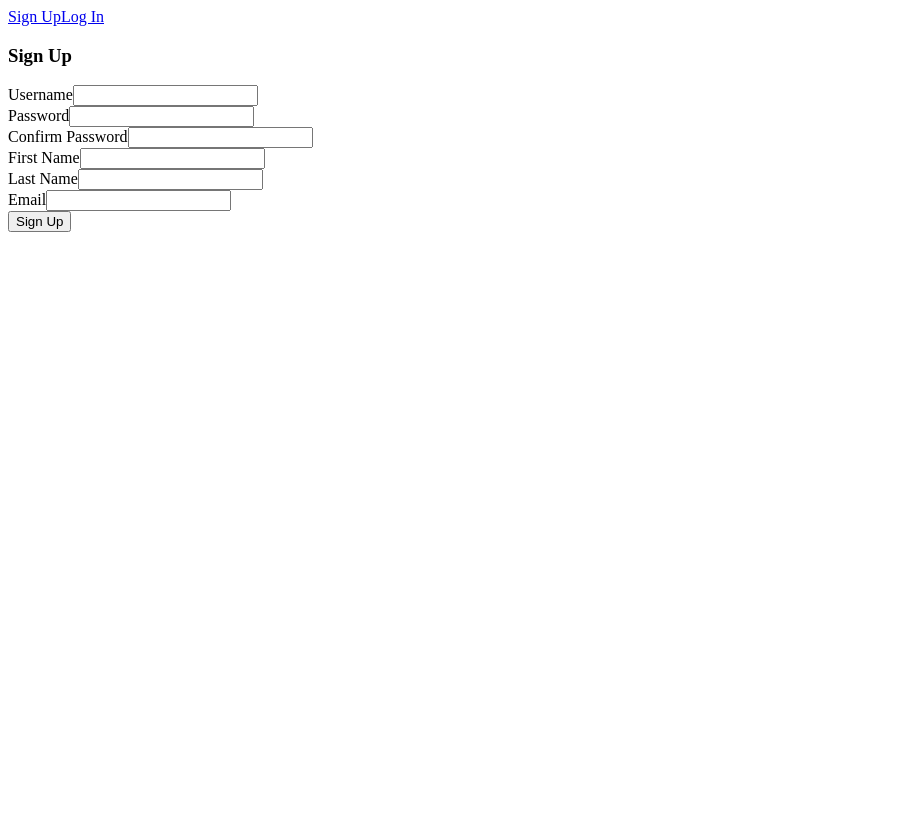
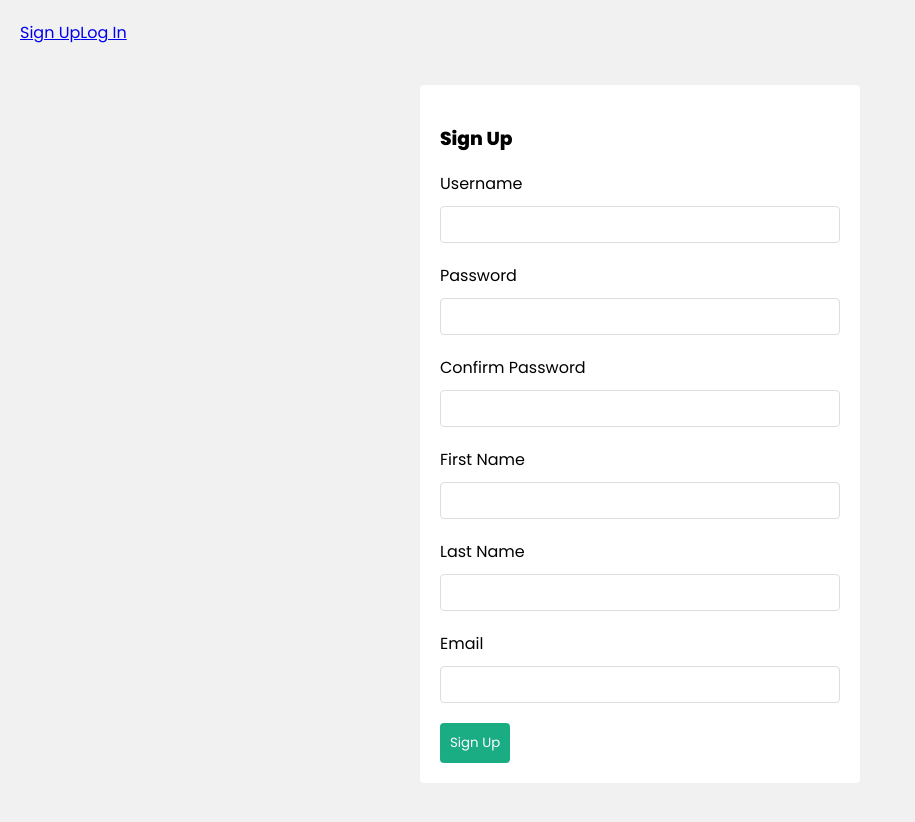
Before and after one commit to itaibenjy/MemoMaster, a React (Create React App) app in the folder Dashboard-client/: page /signup in a window 1280 px wide. Shown: the top 822 px of the page, without its empty margins (0-915 px from the left). Before the commit the page ends 800 px from the top, so only its background shows below. Built offline with nearby package versions, Linux system fonts and the light colour scheme; no server answers.

Commit message:
login frontend start

```diff
--- /dev/null
+++ b/Dashboard-client/src/hooks/useSignup.js
@@ -0,0 +1,42 @@
+import { useState } from 'react';
+import { useAuthContext } from '../hooks/useAuthContext';
+
+export function useSignup(){
+    const [error, setError] = useState(null);
+    const [isLoading, setIsLoading] = useState(null)
+    const { dispatch } = useAuthContext()
+
+    async function signup(details) {
+        // check if the passwords match
+        if (details.password !== details.confirmPassword) {
+        setError("Passwords do not match")
+        return;
+        }
+
+        setIsLoading(true)
+        const response = await fetch("/api/user/signup", {
+            method: "POST",
+            headers: {
+                "Content-Type": "application/json"
+            },
+            body: JSON.stringify(details)
+        })
+        const data = await response.json()
+
+        setIsLoading(false)
+
+        if (!response.ok) {
+            setError(data.error)
+        }
+
+        if (response.ok) {
+            // save the user to local storage
+            localStorage.setItem("user", JSON.stringify(data))
+
+            // update the auth context
+            dispatch({ type: "LOGIN", payload: data })
+        }
+    }
+
+    return { signup, error, isLoading}
+}
--- /dev/null
+++ b/Dashboard-client/src/index.css
@@ -0,0 +1,130 @@
+/* google font */
+@import url('https://fonts.googleapis.com/css2?family=Poppins:wght@300;400;500;600;800&family=VT323&display=swap');
+
+/* layout */
+:root {
+  --primary: #1aac83;
+  --error: #e7195a;
+}
+body {
+  background: #f1f1f1;
+  margin: 0;
+  font-family: "Poppins";
+}
+header {
+  background: #fff;
+}
+header .container {
+  max-width: 1400px;
+  margin: 0 auto;
+  padding: 10px 20px;
+  display: flex;
+  align-items: center;
+  justify-content: space-between;
+}
+header a {
+  color: #333;
+  text-decoration: none;
+}
+.pages{
+  max-width: 1400px;
+  padding: 20px;
+  margin: 0 auto;
+}
+
+/* homepage */
+.home {
+  display: grid;
+  grid-template-columns: 3fr 1fr;
+  gap: 100px;
+}
+.workout-details {
+  background: #fff;
+  border-radius: 4px;
+  margin: 20px auto;
+  padding: 20px;
+  position: relative;
+  box-shadow: 2px 2px 5px rgba(0,0,0,0.05);
+}
+.workout-details h4 {
+  margin: 0 0 10px 0;
+  font-size: 1.2em;
+  color: var(--primary);
+}
+.workout-details p {
+  margin: 0;
+  font-size: 0.9em;
+  color: #555;
+}
+.workout-details span {
+  position: absolute;
+  top: 20px;
+  right: 20px;
+  cursor: pointer;
+  background: #f1f1f1;
+  padding: 6px;
+  border-radius: 50%;
+  color: #333;
+}
+
+/* new workout form */
+label, input {
+  display: block;
+}
+input {
+  padding: 10px;
+  margin-top: 10px;
+  margin-bottom: 20px;
+  width: 100%;
+  border: 1px solid #ddd;
+  border-radius: 4px;
+  box-sizing: border-box;
+}
+form button {
+  background: var(--primary);
+  border: 0;
+  color: #fff;
+  padding: 10px;
+  font-family: "Poppins";
+  border-radius: 4px;
+  cursor: pointer;
+}
+div.error {
+  padding: 10px;
+  background: #ffefef;
+  border: 1px solid var(--error);
+  color: var(--error);
+  border-radius: 4px;
+  margin: 20px 0;
+}
+input.error {
+  border: 1px solid var(--error);
+}
+
+/* navbar */
+nav {
+  display: flex;
+  align-items: center;
+}
+nav a, nav button {
+  margin-left: 10px;
+}
+nav button {
+  background: #fff;
+  color: var(--primary);
+  border: 2px solid var(--primary);
+  padding: 6px 10px;
+  border-radius: 4px;
+  font-family: "Poppins";
+  cursor: pointer;
+  font-size: 1em;
+}
+
+/* auth forms */
+form.signup, form.login {
+  max-width: 400px;
+  margin: 40px auto;
+  padding: 20px;
+  background: #fff;
+  border-radius: 4px;
+}
--- a/Dashboard-client/src/index.js
+++ b/Dashboard-client/src/index.js
@@ -2,11 +2,9 @@ import React from 'react';
 import ReactDOM from 'react-dom/client';
 import App from './App';
 import { AuthContextProvider } from "./context/AuthContext"
+import './index.css';
 
-// Retrieves the list of items from the Express app
-fetch('/api/getList')
-  .then(res => res.json())
-  .then(list => console.log(list))
+
 
 
 const root = ReactDOM.createRoot(document.getElementById('root'));
--- a/Dashboard-client/src/pages/Signup.js
+++ b/Dashboard-client/src/pages/Signup.js
@@ -1,4 +1,7 @@
 import { useState } from "react";
+import { useSignup } from "../hooks/useSignup";
+
+// components
 import LoginInput from "../components/LoginInput";
 
 function Signup(){
@@ -11,10 +14,12 @@ function Signup(){
     email: "",
   })
 
+  const {signup, error, isLoading} = useSignup()
+
   async function handleSubmit(event) {
     event.preventDefault();
 
-    console.log(details);
+    await signup(details);
   }
 
   function handleChange(event) {
@@ -46,7 +51,8 @@ function Signup(){
           />
         )})}
 
-      <button type="submit">Sign Up</button>
+      <button disabled={isLoading} onClick={handleChange}>Sign Up</button>
+      {error && <div className="error">{error}</div>}
     </form>
   )
 }
```
